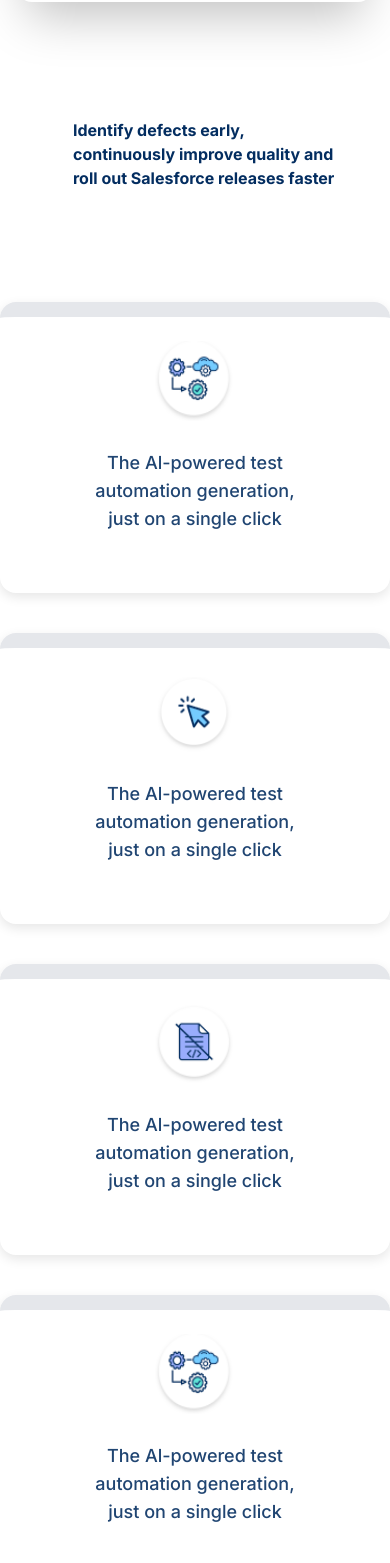
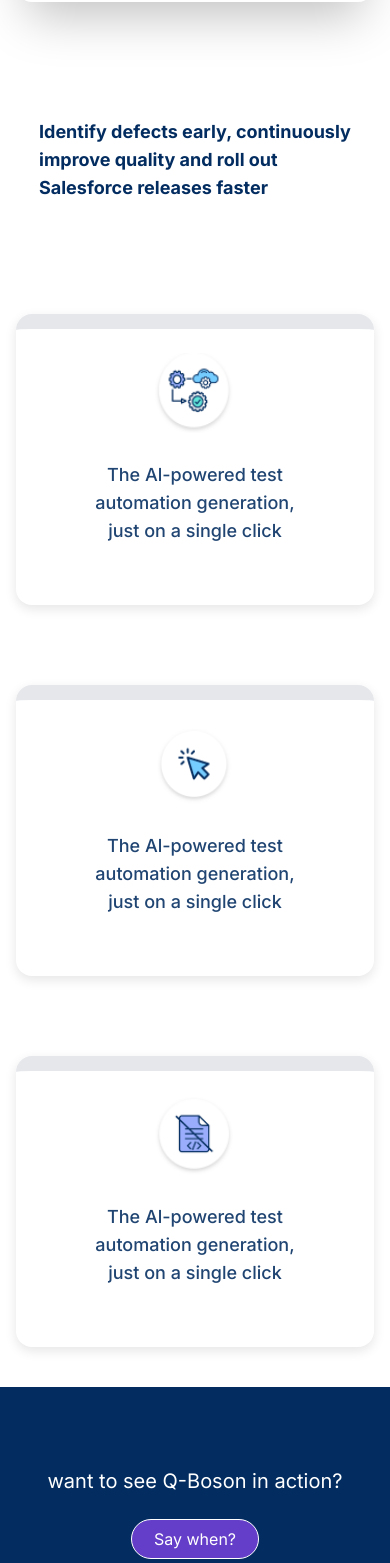
Before and after one commit to MurtazaKp/qualitia-components, a Next.js app: page / in a window 390 px wide. Shown: the part 2105-3668 px from the top of the page. Built offline with nearby package versions, Linux system fonts and the light colour scheme.

Commit message:
fix card

```diff
--- a/src/components/cardSection/cardSection.tsx
+++ b/src/components/cardSection/cardSection.tsx
@@ -5,7 +5,7 @@
     heading:
       "Identify defects early, continuously improve quality and roll out Salesforce releases faster",
     borderColor: "#76ccff",
-    columns: 4,
+    columns: 3,
     cards: [
       {
         icons: { src: "/images/car.png", alt: "card1" },
@@ -22,24 +22,19 @@
         description:
           "The Al-powered test automation generation, just on a single click",
       },
-      {
-        icons: { src: "/images/car.png", alt: "card4" },
-        description:
-          "The Al-powered test automation generation, just on a single click",
-      },
     ],
   };
 
   return (
     <div className="max-w-6xl mx-auto ">
-      <div className="container px-5 py-24 max-w-6xl mx-auto flex items-center justify-center pl-10">
-        <h1 className="title-font md:text-2xl lg:text-4xl mb-4 w-4/5 inline-block gap- font-bold text-[#032d60]">
+      <div className="  py-24  mx-auto flex items-center justify-center ">
+        <h1 className="title-font text-lg md:text-2xl lg:text-4xl mb-4 w-4/5 inline-block gap- font-bold text-[#032d60]">
           {CardData.heading}
         </h1>
       </div>
       <div
-        className={`grid grid-cols-1 sm:grid-cols-2 lg:grid-cols-${
-          CardData.columns
+        className={`grid mx-4 grid-cols-1 sm:grid-cols-2 lg:grid-cols-${
+          CardData.columns && CardData.columns
         }  ${CardData.columns === 3 ? "gap-20" : "gap-10"} `}
       >
         {CardData.cards.map((card, index) => {
```
